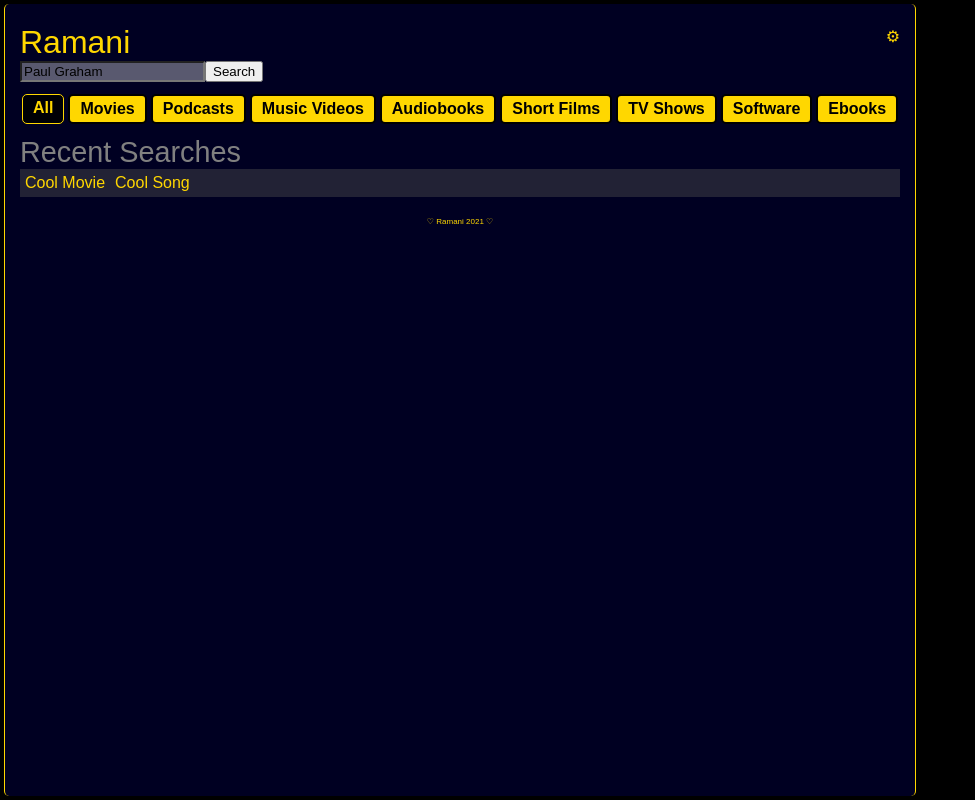
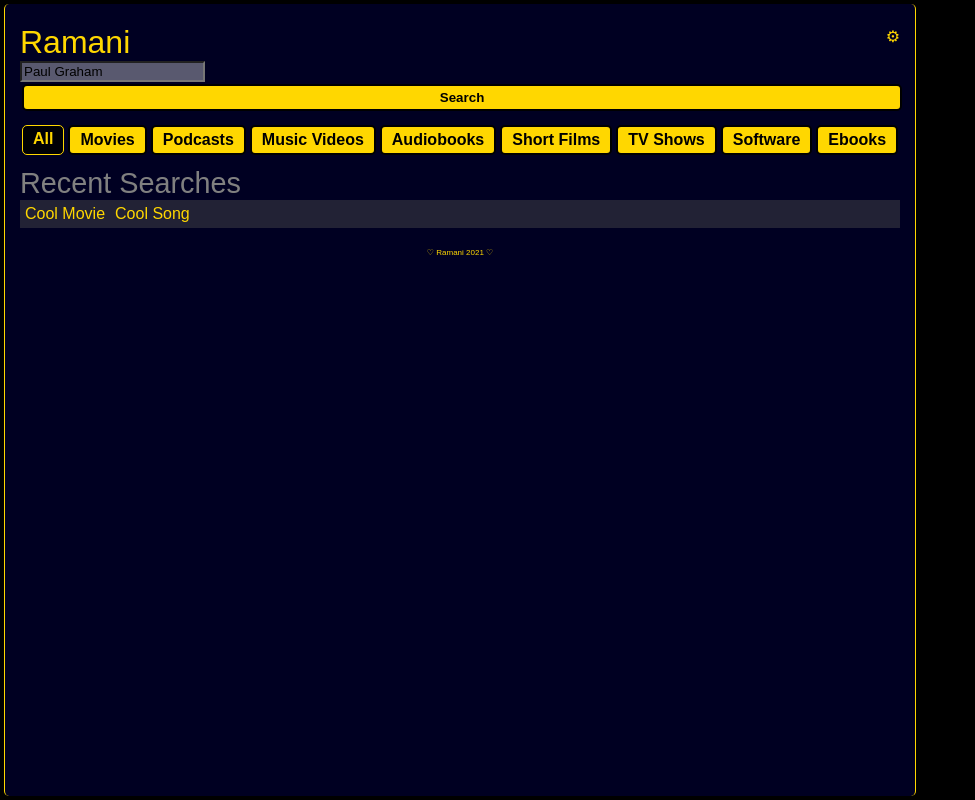
Before and after one commit to israelgonzalezb/ramani-nextjs, a Next.js app: page / in a window 1280 px wide. Shown: the whole page, without its empty margins (0-975 px from the left). Built offline with nearby package versions, Linux system fonts and the light colour scheme.

Commit message:
Update index.js

```diff
--- a/pages/index.js
+++ b/pages/index.js
@@ -74,9 +74,9 @@ export default function Home() {
   </div>
 
   <div className={styles.searchRow}>
-    <form>
-      <input type="text" value={(searchFilter.term ?? "Paul Graham")} onSubmit={(e)=>{e.preventDefault(); setSearchFilter({...searchFilter, term: e.target.value})}} className={styles.search} />
-      <button type="submit" className={styles.searchButton} >Search</button>
+    <form onSubmit={(e)=>{e.preventDefault(); setSearchFilter({...searchFilter, term: e.target.value})}} >
+      <input type="text" value={(searchFilter.term ?? "Paul Graham")} className={styles.search} />
+      <button type="submit" className={styles.searchSubmit} >Search</button>
     </form>
   </div>
 
```
